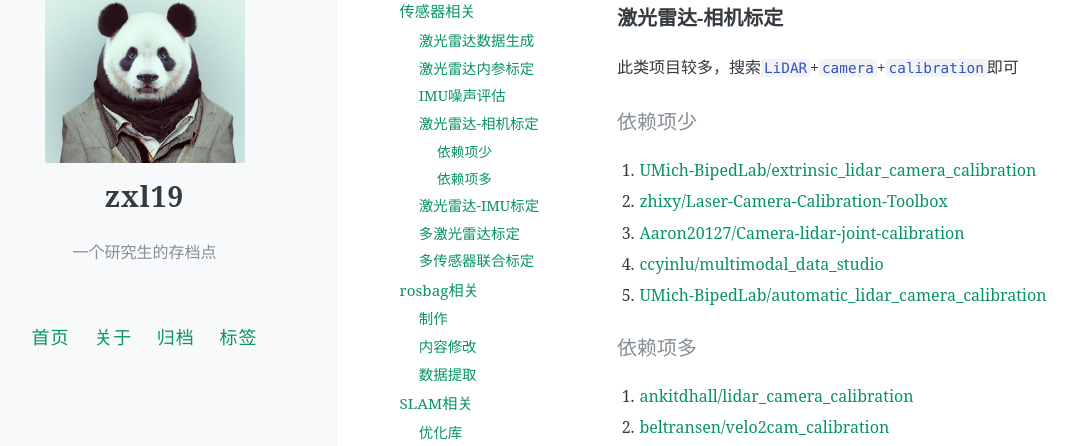
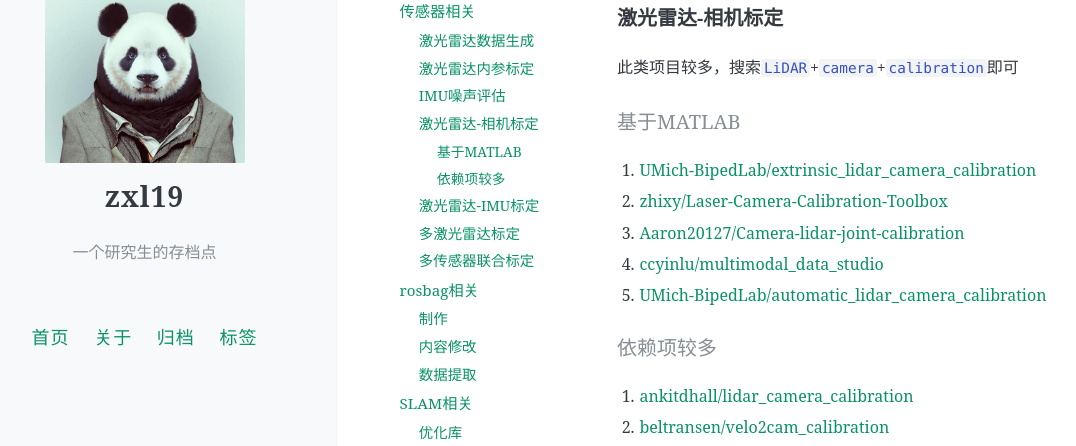
Before and after one commit to zxl19/zxl19.github.io, a Jekyll site: the page built from _posts/2021-05-25-slam-tool.md, in a window 1280 px wide and 900 px high, scrolled down 452 px. Shown: the part 152-598 px from the top of the window, without its empty margins (47-1123 px from the left). Built offline with Jekyll 4.4.1, drawn with Linux system fonts in a browser that asks for light colours; comment, search, counter and statistics services are not loaded.

Commit message:
Update 2021-05-25-slam-tool.md

```diff
--- a/_posts/2021-05-25-slam-tool.md
+++ b/_posts/2021-05-25-slam-tool.md
@@ -32,7 +32,7 @@ SLAM实用工具存档。
 
 此类项目较多，搜索`LiDAR`+`camera`+`calibration`即可
 
-#### 依赖项少
+#### 基于MATLAB
 
 1. [UMich-BipedLab/extrinsic_lidar_camera_calibration](https://github.com/UMich-BipedLab/extrinsic_lidar_camera_calibration)
 2. [zhixy/Laser-Camera-Calibration-Toolbox](https://github.com/zhixy/Laser-Camera-Calibration-Toolbox)
@@ -40,7 +40,7 @@ SLAM实用工具存档。
 4. [ccyinlu/multimodal_data_studio](https://github.com/ccyinlu/multimodal_data_studio)
 5. [UMich-BipedLab/automatic_lidar_camera_calibration](https://github.com/UMich-BipedLab/automatic_lidar_camera_calibration)
 
-#### 依赖项多
+#### 依赖项较多
 
 1. [ankitdhall/lidar_camera_calibration](https://github.com/ankitdhall/lidar_camera_calibration)
 2. [beltransen/velo2cam_calibration](https://github.com/beltransen/velo2cam_calibration)
```
